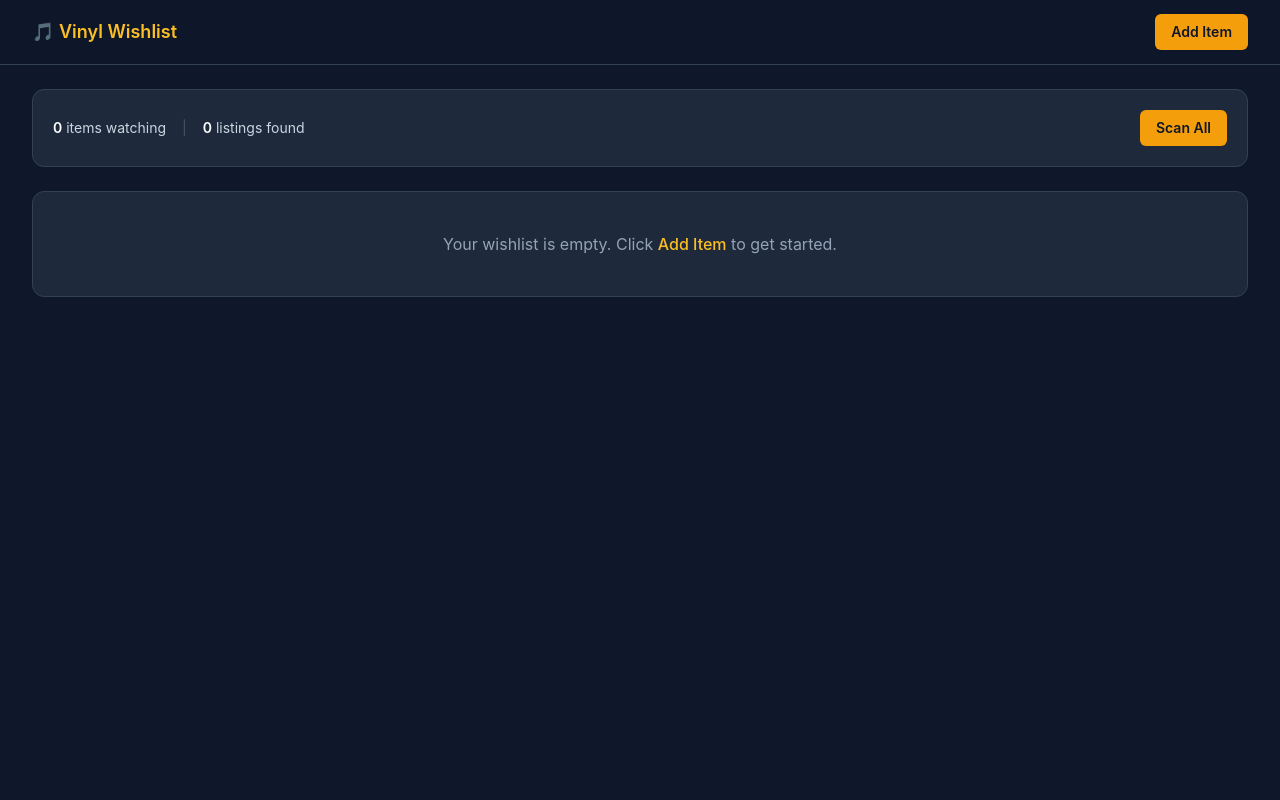
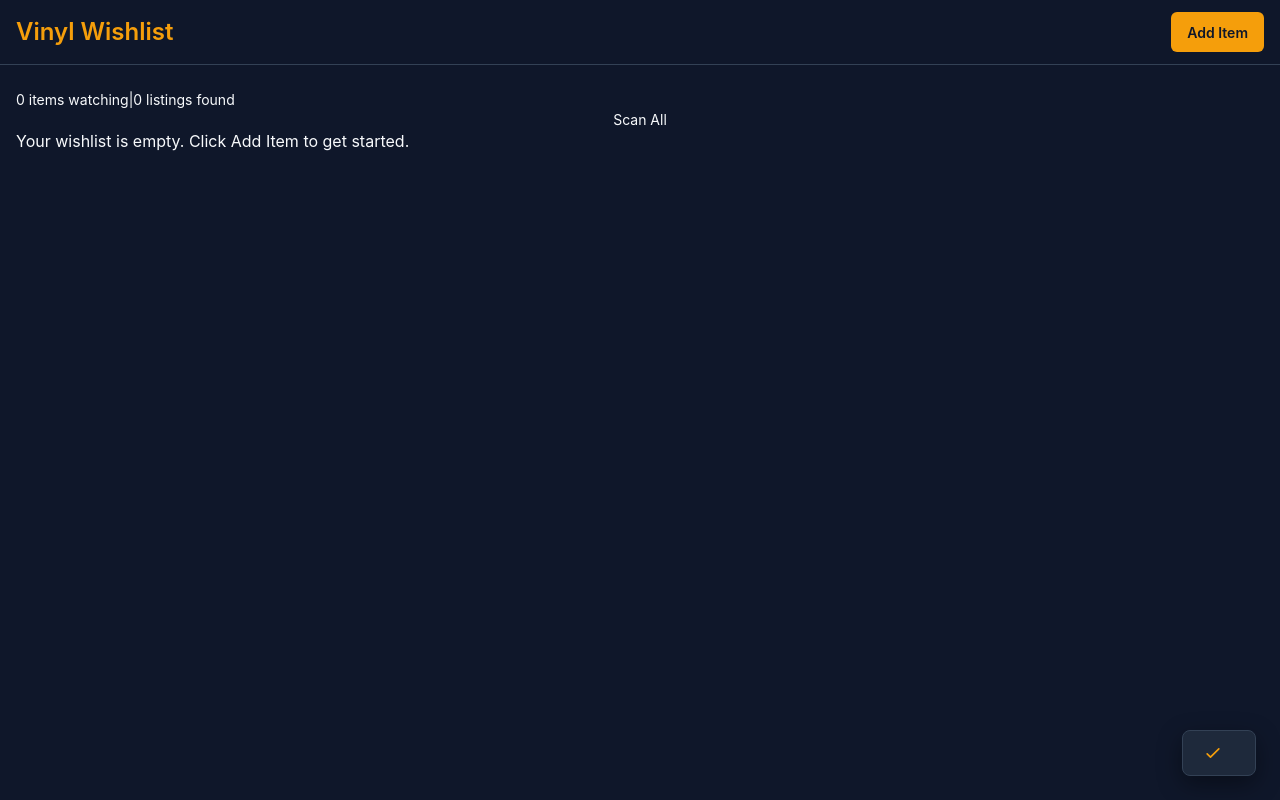
Before and after one commit to jacobem1836/Vinyl-Scraper, a FastAPI app: page / in a window 1280 px wide. Run offline with FastAPI, Linux system fonts and the light colour scheme; data that the repository does not hold is empty; some libraries are stand-ins or nearby versions.

Commit message:
feat(03-01): rewrite base.html — remove Tailwind CDN, use custom CSS classes
- Remove cdn.tailwindcss.com script tag
- Replace body Tailwind classes with bare body element (styled by body rule in CSS)
- Rewrite nav: nav/nav-inner/nav-brand classes
- Rewrite CTA button: btn-cta class
- Rewrite main: container class with inline padding vars
- Rewrite toast: hidden toast classes (no inline Tailwind utilities)
- Rewrite scan panel: hidden scan-panel, scan-pill, scan-card, spinner classes
- Preserve all JS logic, id attributes, data-* attributes, window.startScan, window.toggleScanPanel
- Replace Tailwind color references in JS innerHTML with semantic class names

```diff
--- a/templates/base.html
+++ b/templates/base.html
@@ -4,26 +4,23 @@
   <meta charset="UTF-8">
   <meta name="viewport" content="width=device-width, initial-scale=1">
   <title>{% block title %}Vinyl Wishlist{% endblock %}</title>
-  <script src="https://cdn.tailwindcss.com"></script>
   <link rel="stylesheet" href="/static/style.css">
 </head>
-<body class="bg-slate-900 text-white min-h-screen">
-  <nav class="border-b border-slate-700 bg-slate-900/95 backdrop-blur sticky top-0 z-40">
-    <div class="max-w-7xl mx-auto px-4 sm:px-6 lg:px-8">
-      <div class="h-16 flex items-center justify-between">
-        <a href="/" class="text-lg font-semibold text-amber-400">🎵 Vinyl Wishlist</a>
+<body>
+  <nav class="nav">
+    <div class="nav-inner">
+      <a href="/" class="nav-brand">Vinyl Wishlist</a>
       <button
         id="openAddItemBtn"
         type="button"
-          class="bg-amber-500 hover:bg-amber-400 text-slate-900 text-sm font-semibold px-4 py-2 rounded-md transition"
+        class="btn-cta"
       >
         Add Item
       </button>
     </div>
-    </div>
   </nav>
 
-  <main class="max-w-7xl mx-auto px-4 sm:px-6 lg:px-8 py-6">
+  <main class="container" style="padding-top: var(--space-lg); padding-bottom: var(--space-lg);">
     {% block content %}{% endblock %}
   </main>
 
@@ -95,9 +92,9 @@
   </script>
 
   <!-- Toast notification -->
-  <div id="toast" class="hidden fixed bottom-6 right-6 z-50 max-w-sm bg-slate-700 border border-slate-600 rounded-lg px-5 py-3 shadow-xl flex items-center gap-3">
-    <svg class="w-5 h-5 text-amber-400 shrink-0" fill="none" viewBox="0 0 24 24" stroke="currentColor"><path stroke-linecap="round" stroke-linejoin="round" stroke-width="2" d="M5 13l4 4L19 7"/></svg>
-    <span id="toastMessage" class="text-sm text-white"></span>
+  <div id="toast" class="hidden toast">
+    <svg class="shrink-0 text-accent" style="width:20px;height:20px;color:var(--color-accent)" fill="none" viewBox="0 0 24 24" stroke="currentColor"><path stroke-linecap="round" stroke-linejoin="round" stroke-width="2" d="M5 13l4 4L19 7"/></svg>
+    <span id="toastMessage" class="text-sm"></span>
   </div>
 
   <script>
@@ -119,22 +116,22 @@
   </script>
 
   <!-- Floating scan status panel -->
-  <div id="scanPanel" class="hidden fixed bottom-4 right-4 z-50 select-none">
+  <div id="scanPanel" class="hidden scan-panel">
     <div id="scanPill"
-         class="flex items-center gap-2 bg-slate-800 border border-slate-600 rounded-full px-4 py-2 shadow-lg cursor-pointer hover:bg-slate-700 transition-colors"
+         class="scan-pill"
          onclick="toggleScanPanel()">
-      <div id="scanSpinner" class="animate-spin h-4 w-4 border-2 border-amber-500 border-t-transparent rounded-full"></div>
-      <span id="scanPillText" class="text-sm text-white font-medium">Scanning…</span>
+      <div id="scanSpinner" class="spinner"></div>
+      <span id="scanPillText" class="text-sm">Scanning…</span>
     </div>
     <div id="scanCard"
-         class="hidden mt-2 w-80 bg-slate-800 border border-slate-600 rounded-xl shadow-xl p-4 space-y-3">
-      <div class="flex items-center justify-between">
-        <span class="text-sm font-semibold text-white">Scan Progress</span>
-        <button onclick="toggleScanPanel()" class="text-slate-400 hover:text-white text-xs">collapse</button>
+         class="hidden scan-card">
+      <div class="flex items-center justify-between" style="margin-bottom:var(--space-sm)">
+        <span class="text-sm" style="font-weight:600">Scan Progress</span>
+        <button onclick="toggleScanPanel()" class="text-sm text-muted" style="cursor:pointer">collapse</button>
       </div>
-      <div id="scanActive" class="space-y-1"></div>
-      <div id="scanLog" class="space-y-1 max-h-48 overflow-y-auto"></div>
-      <div id="scanSummary" class="hidden text-sm text-emerald-400 font-semibold"></div>
+      <div id="scanActive" class="stack-sm"></div>
+      <div id="scanLog" class="stack-sm" style="max-height:192px;overflow-y:auto"></div>
+      <div id="scanSummary" class="hidden text-sm text-success" style="font-weight:600"></div>
     </div>
   </div>
 
@@ -204,7 +201,7 @@
         spinner.classList.remove('hidden');
         pillText.textContent = 'Scanning ' + s.done + '/' + s.total + '…';
         activeEl.innerHTML = s.current.map(function(c) {
-          return '<div class="text-xs text-slate-300">⟳ ' + escHtml(c.query) + ' <span class="text-slate-500">(' + escHtml(c.type) + ')</span></div>';
+          return '<div class="text-sm text-muted">⟳ ' + escHtml(c.query) + ' <span class="text-faint">(' + escHtml(c.type) + ')</span></div>';
         }).join('');
       } else {
         spinner.classList.add('hidden');
@@ -217,7 +214,7 @@
       }
 
       logEl.innerHTML = s.log.slice().reverse().map(function(entry) {
-        return '<div class="text-xs text-slate-400">' + escHtml(entry.query) + ' — <span class="text-emerald-400">+' + entry.new_listings + '</span></div>';
+        return '<div class="text-sm text-muted">' + escHtml(entry.query) + ' — <span class="text-success">+' + entry.new_listings + '</span></div>';
       }).join('');
     }
 
```
Lines whose indentation alone changed are shown as unchanged.
